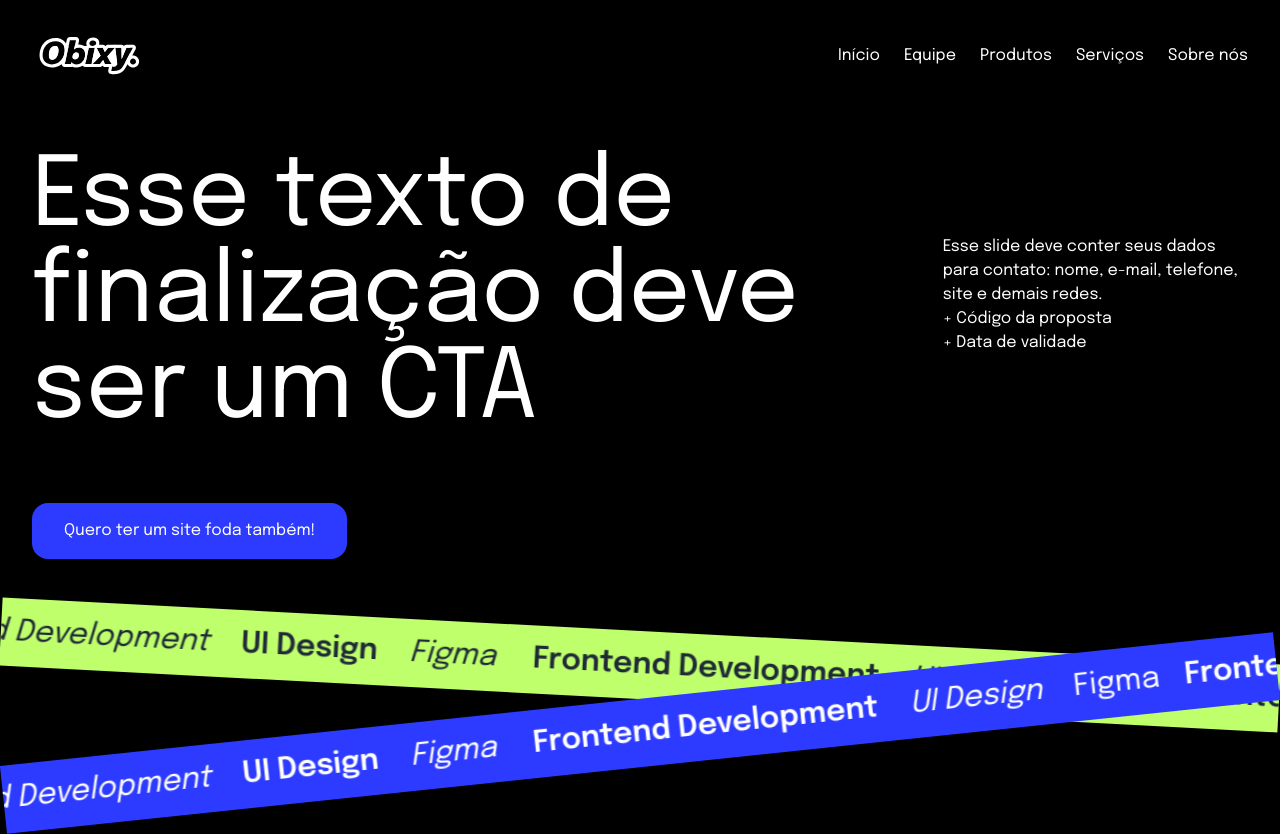
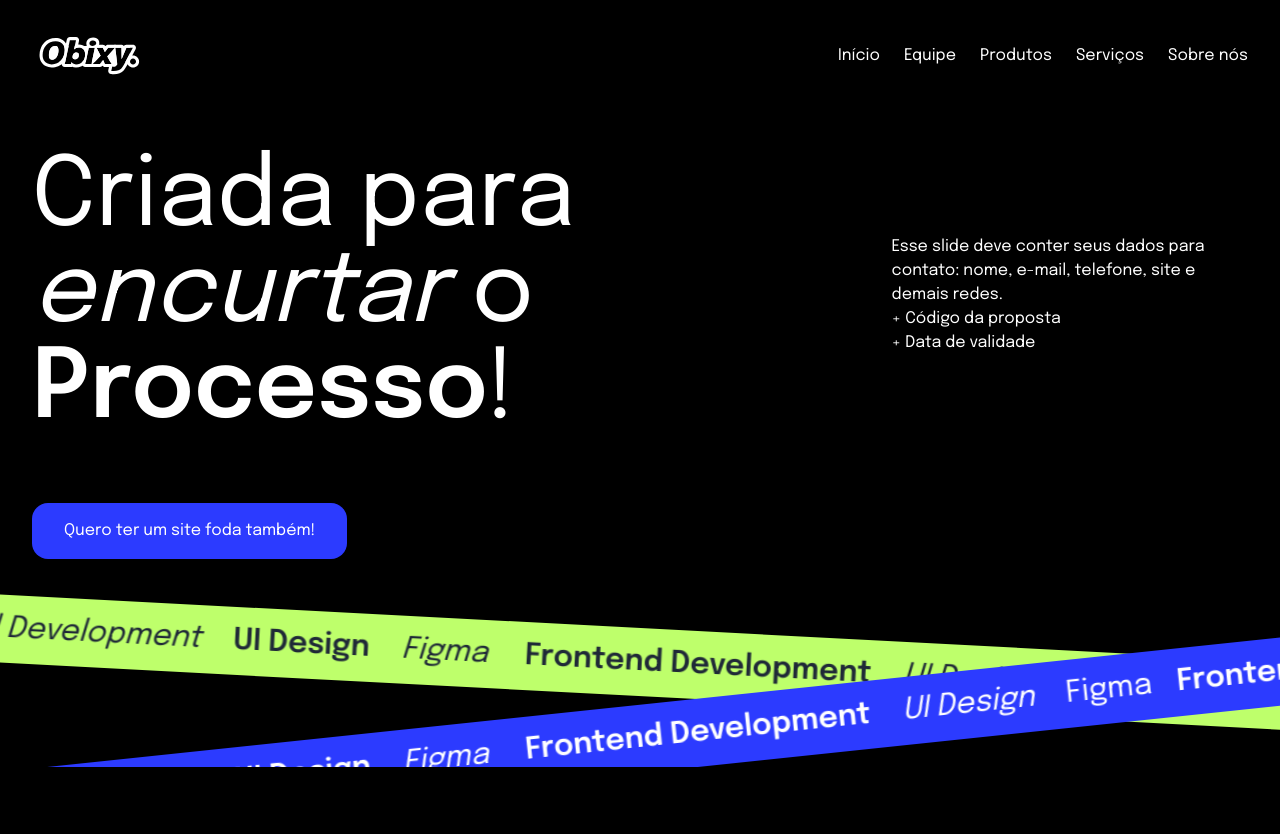
Before and after one commit to GuilhermeSantosUI/obixy-lp, a React (Vite) app: page / in a window 1280 px wide. After the commit the page ends 800 px from the top, so only its background shows below. Built offline with nearby package versions, Linux system fonts and the light colour scheme.

Commit message:
fix: atualizar estilos do componente App.tsx

```diff
--- a/src/App.tsx
+++ b/src/App.tsx
@@ -1,6 +1,6 @@
 export function App() {
   return (
-    <div className="w-full relative">
+    <div className="w-full relative overflow-x-hidden">
       <header className="container flex justify-between py-8">
         <svg
           width="117"
@@ -53,7 +53,8 @@ export function App() {
       <div className="container h-[60vh] flex flex-col items-start gap-16 mt-10">
         <div className="flex items-center gap-24">
           <div className="text-8xl text-white">
-            Esse texto de finalização deve ser um CTA
+            Criada para <span className="italic">encurtar</span> o{' '}
+            <span className="font-black">Processo</span>!
           </div>
 
           <div className="text-white">
@@ -63,14 +64,12 @@ export function App() {
           </div>
         </div>
 
-        <div className="px-8 py-4 bg-[#2C3BFF] rounded-2xl flex-col justify-center items-center gap-2.5 inline-flex">
-          <div className="text-white text-base font-normal">
-            Quero ter um site foda também!
-          </div>
-        </div>
+        <button className="px-8 py-4 bg-[#2C3BFF] rounded-2xl flex-col justify-center items-center gap-2.5 inline-flex text-white text-base font-normal">
+          Quero ter um site foda também!
+        </button>
       </div>
 
-      <div className="bg-[#BEFF6B] relative flex items-center overflow-x-hidden rotate-3">
+      <div className="bg-[#BEFF6B] w-[110%] relative right-2 flex items-center overflow-x-hidden rotate-3">
         <div className="py-4 animate-marquee whitespace-nowrap">
           <span className="text-3xl text-gray-800 italic mx-4">
             Frontend Development
@@ -98,7 +97,7 @@ export function App() {
         </div>
       </div>
 
-      <div className="bg-[#2C3BFF] relative flex items-center overflow-x-hidden -rotate-6">
+      <div className="bg-[#2C3BFF] w-[110%] relative right-2 flex items-center overflow-x-hidden -rotate-6">
         <div className="py-4 animate-marquee whitespace-nowrap">
           <span className="text-3xl text-white italic mx-4">
             Frontend Development
```
